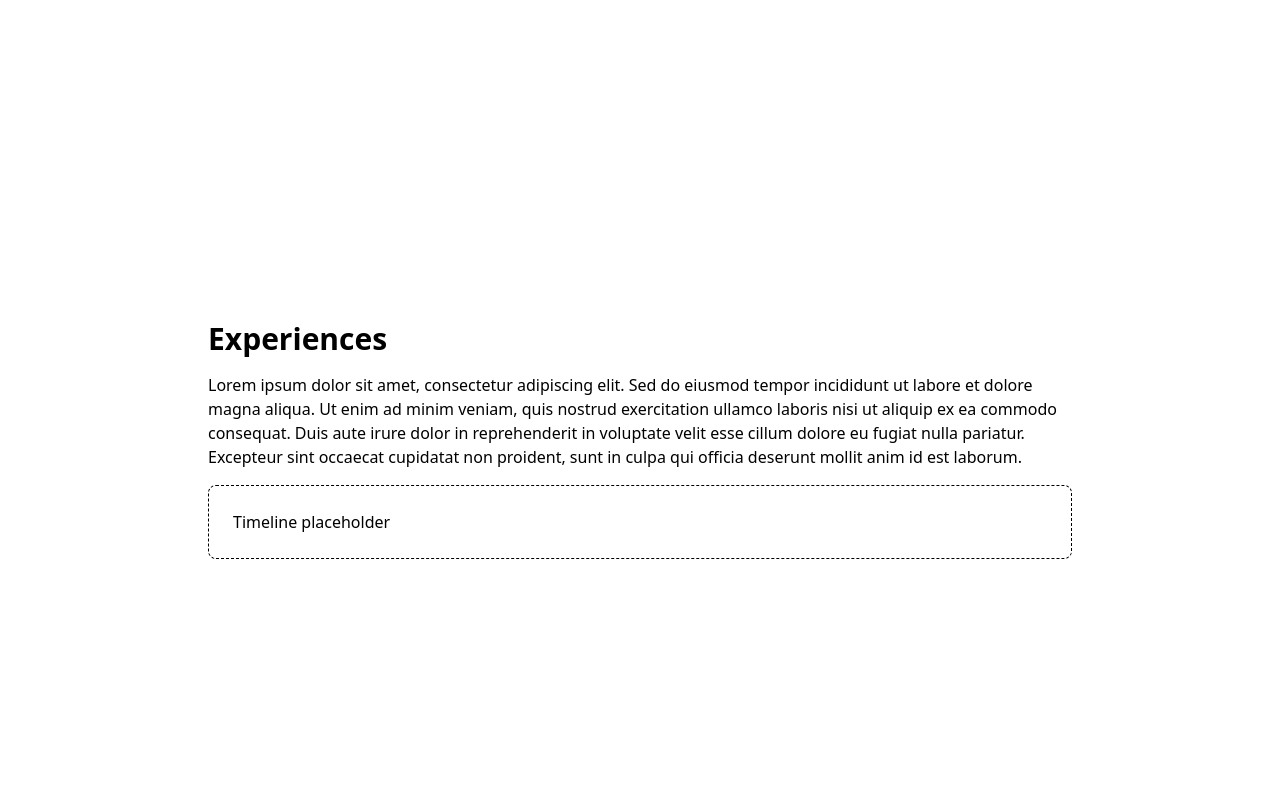
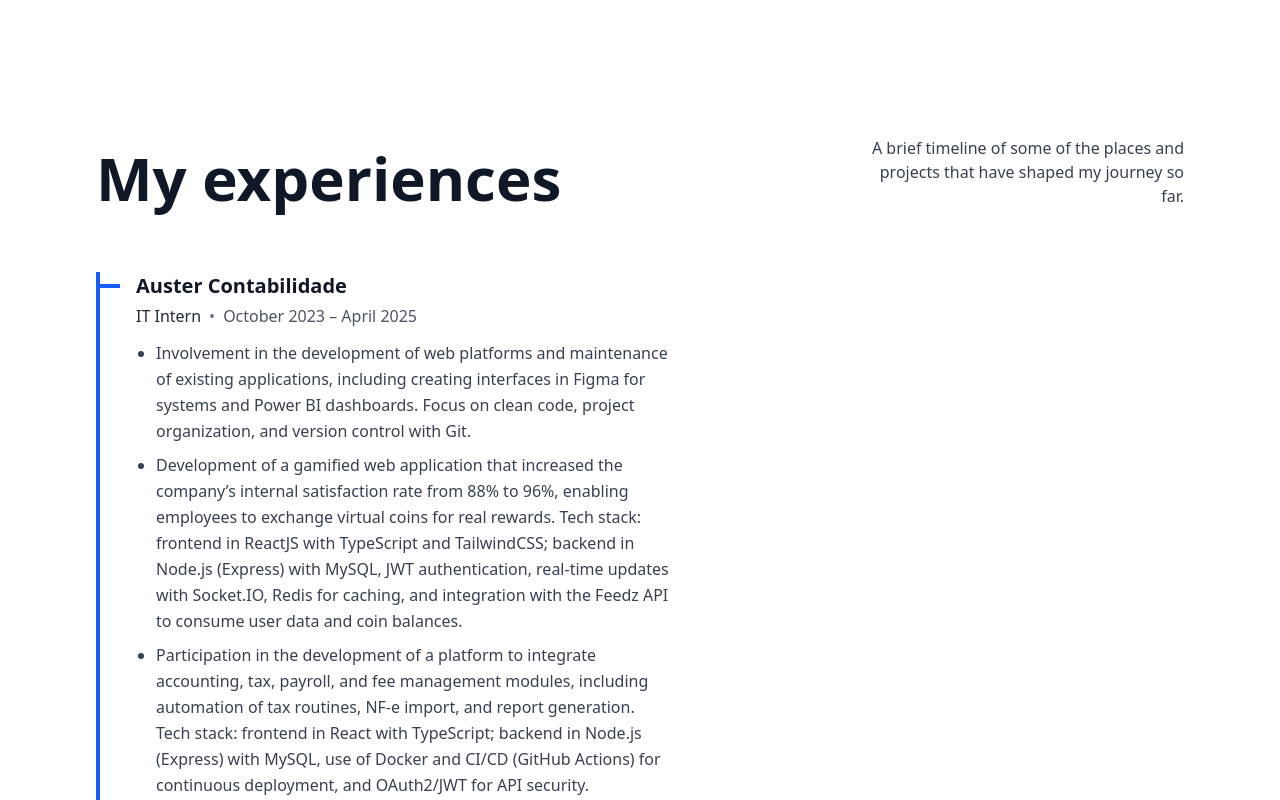
Before and after one commit to joao-vitorb/portfolio-codebyjoao, a React (Vite) app: page / in a window 1280 px wide. Shown: the part 3620-4420 px from the top of the page. Built offline with nearby package versions, Linux system fonts and the light colour scheme.

Commit message:
feat: add experience timeline section

```diff
--- a/src/App.tsx
+++ b/src/App.tsx
@@ -2,7 +2,7 @@ import Navbar from './sections/Navbar'
 import Hero from './sections/Hero'
 import About from './sections/About'
 import Projects from './sections/Projects'
-import Experience from './sections/Experience'
+import Experiences from './sections/Experiences'
 import Contact from './sections/Contact'
 import Footer from './sections/Footer'
 
@@ -14,7 +14,7 @@ function App() {
         <Hero />
         <About />
         <Projects />
-        <Experience />
+        <Experiences />
         <Contact />
       </main>
 
--- a/src/sections/Experience.tsx
+++ /dev/null
@@ -1,20 +0,0 @@
-function Experience() {
-  return (
-    <section
-      id="experience"
-      className="min-h-screen flex items-center justify-center"
-    >
-      <div className="max-w-4xl mx-auto px-4">
-        <h2 className="text-3xl font-bold mb-4">Experiences</h2>
-        <p className="mb-4">
-          Lorem ipsum dolor sit amet, consectetur adipiscing elit. Sed do eiusmod tempor incididunt ut labore et dolore magna aliqua. Ut enim ad minim veniam, quis nostrud exercitation ullamco laboris nisi ut aliquip ex ea commodo consequat. Duis aute irure dolor in reprehenderit in voluptate velit esse cillum dolore eu fugiat nulla pariatur. Excepteur sint occaecat cupidatat non proident, sunt in culpa qui officia deserunt mollit anim id est laborum.
-        </p>
-        <div className="border border-dashed p-6 rounded-lg">
-          Timeline placeholder
-        </div>
-      </div>
-    </section>
-  )
-}
-
-export default Experience
--- /dev/null
+++ b/src/sections/Experiences.tsx
@@ -0,0 +1,101 @@
+import React from "react";
+
+type Experience = {
+  id: string;
+  company: string;
+  role: string;
+  period: string;
+  bullets?: string[];
+};
+
+// TODO: move this data to a separate config file when the list grows
+const experiences: Experience[] = [
+  {
+    id: "exp-1",
+    company: "Auster Contabilidade",
+    role: "IT Intern",
+    period: "October 2023 – April 2025",
+    bullets: [
+      "Involvement in the development of web platforms and maintenance of existing applications, including creating interfaces in Figma for systems and Power BI dashboards. Focus on clean code, project organization, and version control with Git.",
+      "Development of a gamified web application that increased the company’s internal satisfaction rate from 88% to 96%, enabling employees to exchange virtual coins for real rewards. Tech stack: frontend in ReactJS with TypeScript and TailwindCSS; backend in Node.js (Express) with MySQL, JWT authentication, real-time updates with Socket.IO, Redis for caching, and integration with the Feedz API to consume user data and coin balances.",
+      "Participation in the development of a platform to integrate accounting, tax, payroll, and fee management modules, including automation of tax routines, NF-e import, and report generation. Tech stack: frontend in React with TypeScript; backend in Node.js (Express) with MySQL, use of Docker and CI/CD (GitHub Actions) for continuous deployment, and OAuth2/JWT for API security.",
+      "Collaboration in the development of a system for automatic calculation and validation of tax and labor declarations, reducing manual errors and increasing accounting team productivity. Tech stack: frontend in Next.js (React with TypeScript and TailwindCSS); backend in Node.js (Express) with MySQL database using Prisma as ORM, Redis for caching, and RabbitMQ for messaging, with deployment in Docker containers and configured CI/CD pipelines.",
+      "Support in the creation of a complete solution for management of contracts, clients, rented units, and payments, including occupancy dashboards and administrative reports, replacing manual controls with digital processes. Tech stack: frontend in React with TypeScript and TailwindCSS; backend in Node.js (Express) integrated with MongoDB, and use of Firebase Authentication.",
+    ],
+  },
+  {
+    id: "exp-2",
+    company: "Nord Menswear",
+    role: "Administrative Assistant",
+    period: "November 2022 – October 2023",
+    bullets: [
+      "Recording sales at the cash register.",
+      "Payment of bills and invoice verification.",
+      "Bank reconciliation.",
+      "Organizing incoming and outgoing store inventory.",
+    ],
+  },
+];
+
+const Experiences: React.FC = () => {
+  return (
+    <section
+      id="experience"
+      className="px-6 pb-24 pt-16 lg:px-24 lg:pb-32 lg:pt-24"
+    >
+      {/* Header */}
+      <div className="flex flex-col justify-between gap-6 md:flex-row md:items-end">
+        <h2 className="text-3xl font-bold text-gray-900 sm:text-5xl lg:text-6xl">
+          My experiences
+        </h2>
+
+        <p className="max-w-xs text-sm text-gray-700 sm:text-base md:text-right">
+          A brief timeline of some of the places and projects that have shaped
+          my journey so far.
+        </p>
+      </div>
+
+      {/* Timeline */}
+      {/* TODO: add subtle scroll / fade-in animation for each experience item */}
+      <div className="relative mt-16">
+        {/* Vertical line */}
+        <div className="absolute left-0 top-0 h-full w-[4px] bg-blue-600" />
+
+        <div className="space-y-16">
+          {experiences.map((experience) => (
+            <article
+              key={experience.id}
+              className="relative max-w-xl pl-8 text-gray-900 sm:pl-10"
+            >
+              {/* Connector from vertical line to the content */}
+              <div className="absolute left-0 top-3 h-[4px] w-6 bg-blue-600" />
+
+              {/* Content */}
+              <div>
+                <h3 className="text-lg font-semibold sm:text-xl">
+                  {experience.company}
+                </h3>
+
+                <p className="mt-1 text-sm font-medium text-gray-800 sm:text-base">
+                  {experience.role}
+                  <span className="mx-2 text-gray-500">•</span>
+                  <span className="text-gray-600">{experience.period}</span>
+                </p>
+
+                {experience.bullets && (
+                  <ul className="mt-3 list-disc space-y-2 pl-5 text-sm leading-relaxed text-gray-700 sm:text-base">
+                    {experience.bullets.map((item, index) => (
+                      <li key={index}>{item}</li>
+                    ))}
+                  </ul>
+                )}
+              </div>
+            </article>
+          ))}
+        </div>
+      </div>
+    </section>
+  );
+};
+
+export default Experiences;
```
